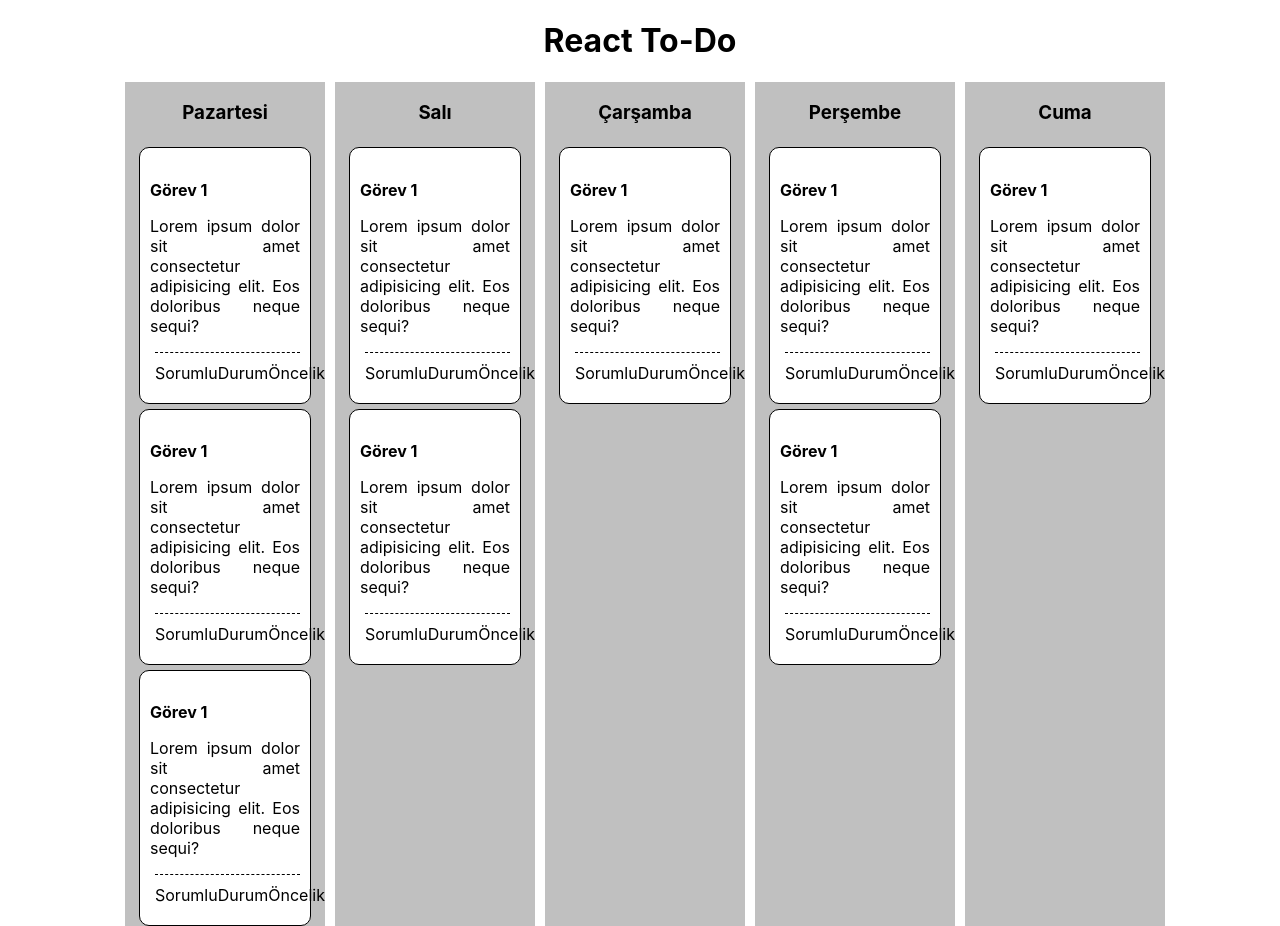
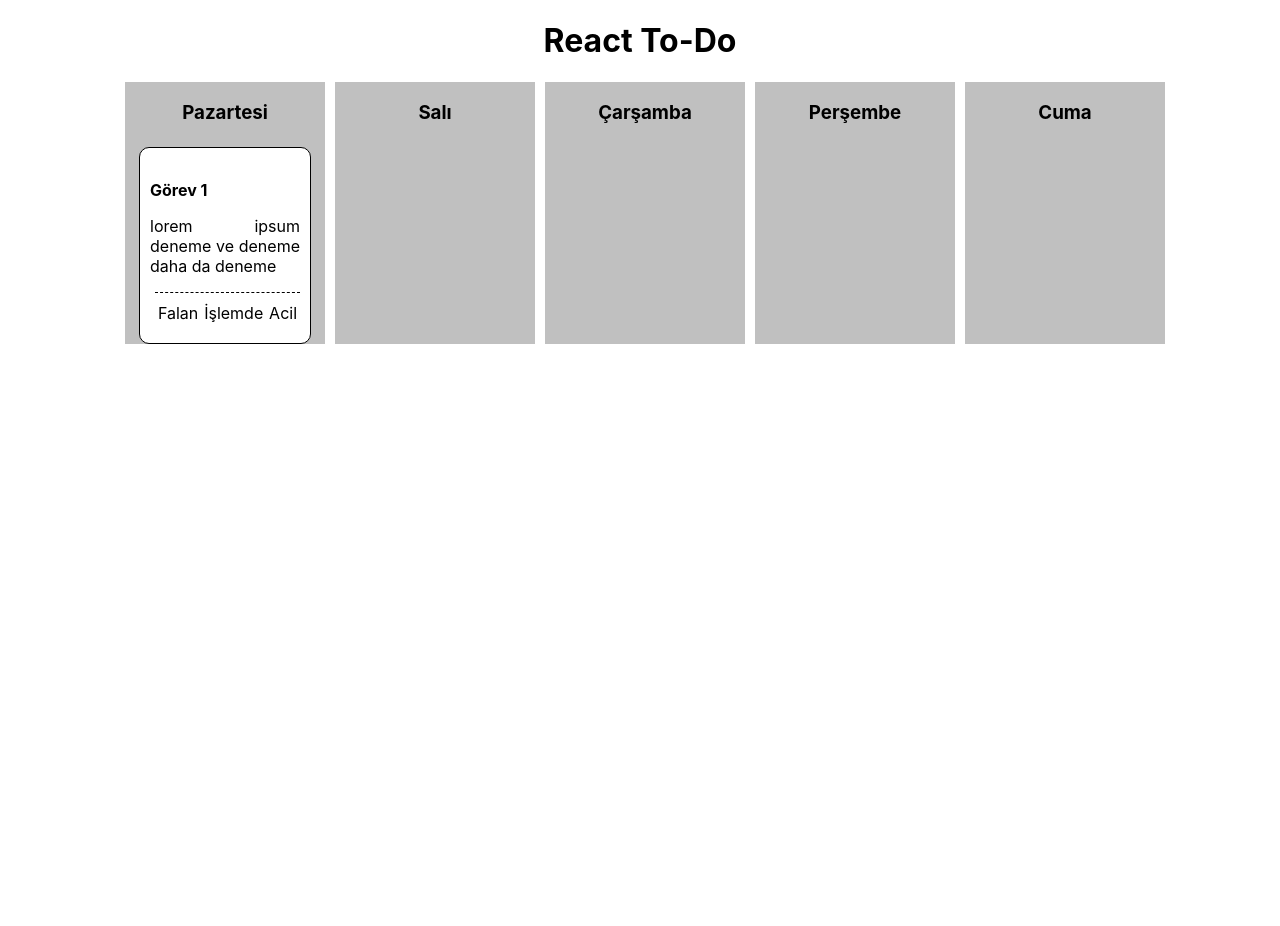
Before and after one commit to onalanrecep/react-todo, a React (Create React App) app in the folder todoreact/: page / in a window 1280 px wide. After the commit the page ends 800 px from the top, so only its background shows below. Built offline with nearby package versions, Linux system fonts and the light colour scheme.

Commit message:
Gorev componentine props eklendi

```diff
--- a/todoreact/src/App.js
+++ b/todoreact/src/App.js
@@ -12,27 +12,25 @@ function App() {
       <div className="gunler">
         <div className="gun">
           <h3 className="baslik">Pazartesi</h3>
-          <Gorev/>
-          <Gorev/>
-          <Gorev/>
+          <Gorev
+            baslik = "Görev 1"
+            tanim = "lorem ipsum deneme ve deneme daha da deneme"
+            sorumlu = "Falan"
+            oncelik = "Acil"
+            durum = "İşlemde"
+          />
         </div>
         <div className="gun">
           <h3 className="baslik">Salı</h3>
-          <Gorev/>
-          <Gorev/>
         </div>
         <div className="gun">
           <h3 className="baslik">Çarşamba</h3>
-          <Gorev/>
         </div>
         <div className="gun">
           <h3 className="baslik">Perşembe</h3>
-          <Gorev/>
-          <Gorev/>
         </div>
         <div className="gun">
           <h3 className="baslik">Cuma</h3>
-          <Gorev/>
         </div>
       </div>
 
--- a/todoreact/src/components/Gorev.js
+++ b/todoreact/src/components/Gorev.js
@@ -4,12 +4,12 @@ class Gorev extends Component {
     render() {
         return (
         <div className="gorev-card">
-            <h4 className="gor-bas">Görev 1</h4>
-            <p>Lorem ipsum dolor sit amet consectetur adipisicing elit. Eos doloribus neque sequi?</p>
+            <h4 className="gor-bas">{this.props.baslik}</h4>
+            <p>{this.props.tanim}</p>
             <div className="gor-durumlar">
-              <div className="durumlar">Sorumlu</div>
-              <div className="durumlar">Durum</div>
-              <div className="durumlar">Öncelik</div>
+              <div className="durumlar">{this.props.sorumlu}</div>
+              <div className="durumlar">{this.props.durum}</div>
+              <div className="durumlar">{this.props.oncelik}</div>
             </div>
         </div>
         )
```
